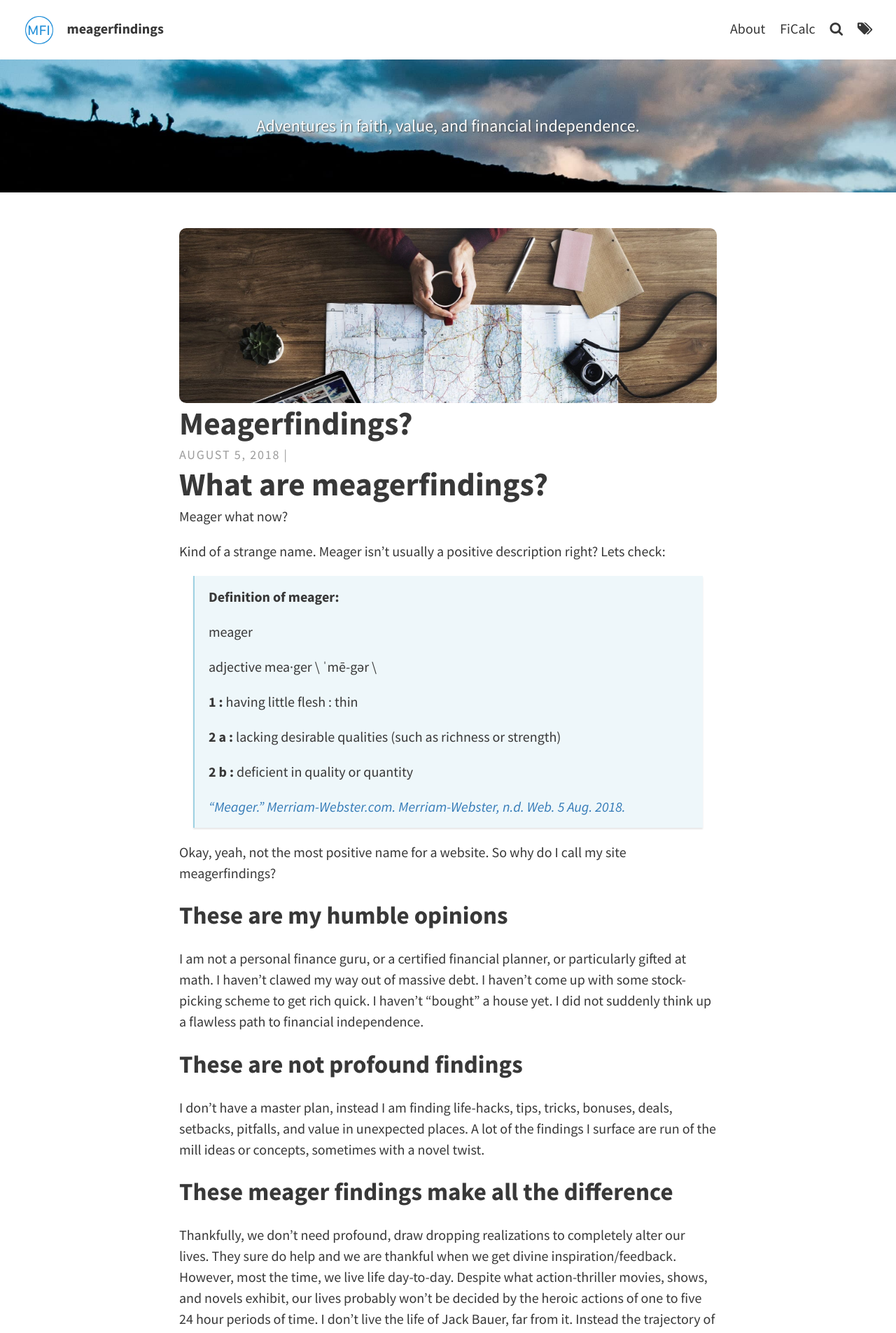
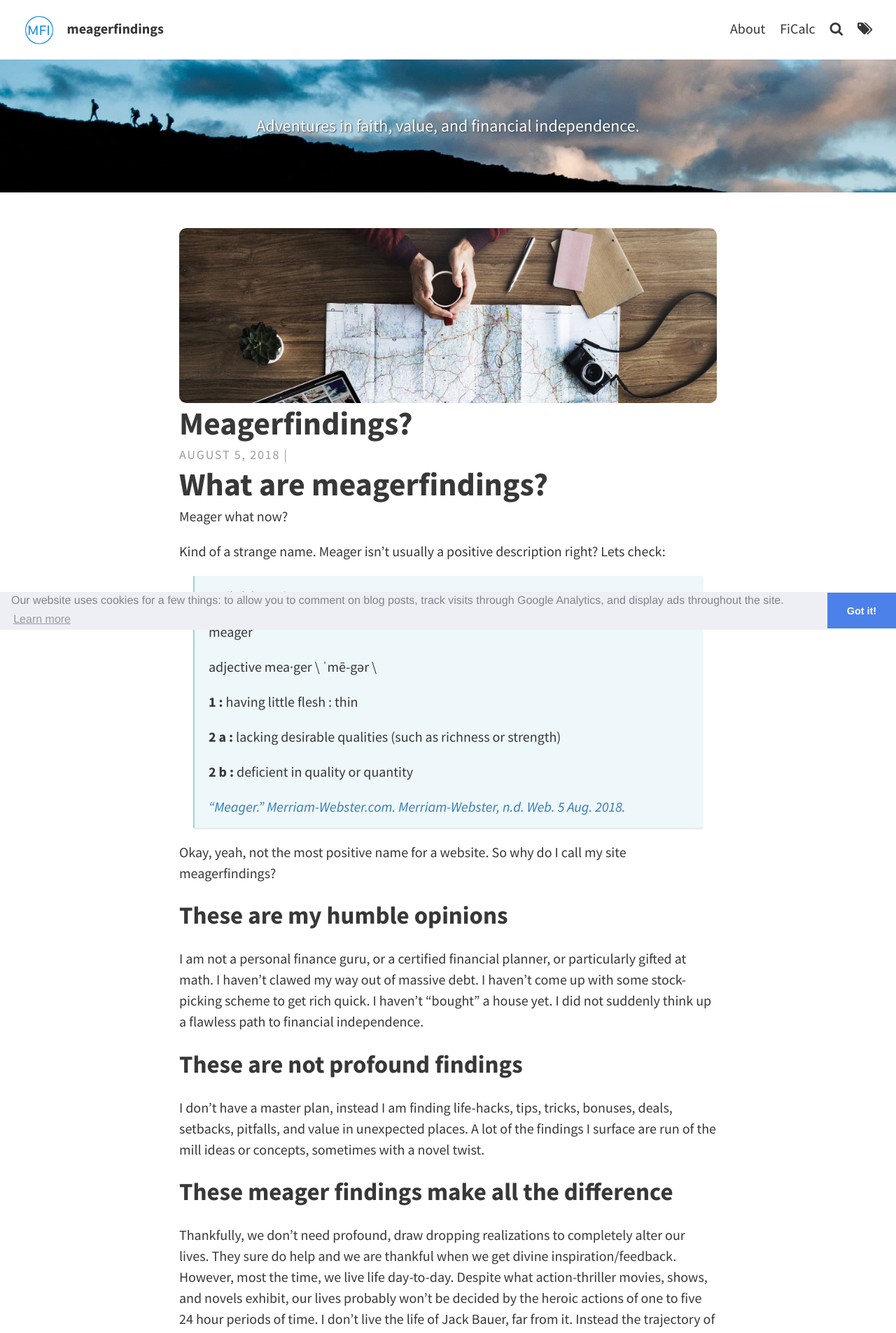
Before and after one commit to meagerfindings/meagerfindings.com, a Jekyll site: the page built from index.html, in a window 1280 px wide. Shown: the top 1905 px of the page at 70% size. Built offline with Jekyll 4.4.1, drawn with Linux system fonts in a browser that asks for light colours; the list of posts is cut into pages by our own code; comment, search, counter and statistics services are not loaded; some of the changed lines change nothing that is shown.

Commit message:
moved GA to includes file, included localized cookieconsent js and css

```diff
--- /dev/null
+++ b/_includes/ga.js
@@ -0,0 +1,20 @@
+<!-- Google Analytics -->
+{% if site.theme_settings.google_analytics %}
+<script>
+  (function(i, s, o, g, r, a, m) {
+    i['GoogleAnalyticsObject'] = r;
+    i[r] = i[r] || function() {
+      (i[r].q = i[r].q || []).push(arguments)
+    }, i[r].l = 1 * new Date();
+    a = s.createElement(o),
+      m = s.getElementsByTagName(o)[0];
+    a.async = 1;
+    a.src = g;
+    m.parentNode.insertBefore(a, m)
+  })(window, document, 'script', '//www.google-analytics.com/analytics.js', 'ga');
+
+  ga('create', '{{ site.theme_settings.google_analytics }}', 'auto');
+  ga('set', 'anonymizeIp', true);
+  ga('send', 'pageview');
+</script>
+{% endif %}
--- a/_includes/head.html
+++ b/_includes/head.html
@@ -42,8 +42,8 @@
   {% endif %}
 
   <!-- Cookie consent banner from https://cookieconsent.insites.com/download/ -->
-  <link rel="stylesheet" type="text/css" href="//cdnjs.cloudflare.com/ajax/libs/cookieconsent2/3.1.0/cookieconsent.min.css" />
-  <script src="//cdnjs.cloudflare.com/ajax/libs/cookieconsent2/3.1.0/cookieconsent.min.js"></script>
+  <link rel="stylesheet" type="text/css" href="/assets/css/vendor/cookieconsent.min.css" />
+  <script src="/assets/js/vendor/cookieconsent.min.js"></script>
   <script>
     window.addEventListener("load", function(){
     window.cookieconsent.initialise({
@@ -58,31 +58,13 @@
       },
       "theme": "edgeless",
       "content": {
-      "message": "Our website uses cookies for a few things: to allow you to comment on blog posts, track visits through Google Analytics, and display ads throughout the site."
-    }
-  })});
+        "message": "Our website uses cookies for a few things: to allow you to comment on blog posts, track visits through Google Analytics, and display ads throughout the site." }
+    })
+   });
   </script>
 
   <!-- Google Analytics -->
-  {% if site.theme_settings.google_analytics %}
-  <script>
-    (function(i, s, o, g, r, a, m) {
-      i['GoogleAnalyticsObject'] = r;
-      i[r] = i[r] || function() {
-        (i[r].q = i[r].q || []).push(arguments)
-      }, i[r].l = 1 * new Date();
-      a = s.createElement(o),
-        m = s.getElementsByTagName(o)[0];
-      a.async = 1;
-      a.src = g;
-      m.parentNode.insertBefore(a, m)
-    })(window, document, 'script', '//www.google-analytics.com/analytics.js', 'ga');
-
-    ga('create', '{{ site.theme_settings.google_analytics }}', 'auto');
-    ga('set', 'anonymizeIp', true);
-    ga('send', 'pageview');
-  </script>
-  {% endif %}
+{% include ga.js %}
 
   <!-- seo tags -->
   {% seo %}
```
Also changed, not shown: assets/css/vendor/cookieconsent.min.css (added), assets/js/vendor/cookieconsent.min.js (added). Lines whose indentation alone changed are shown as unchanged.
